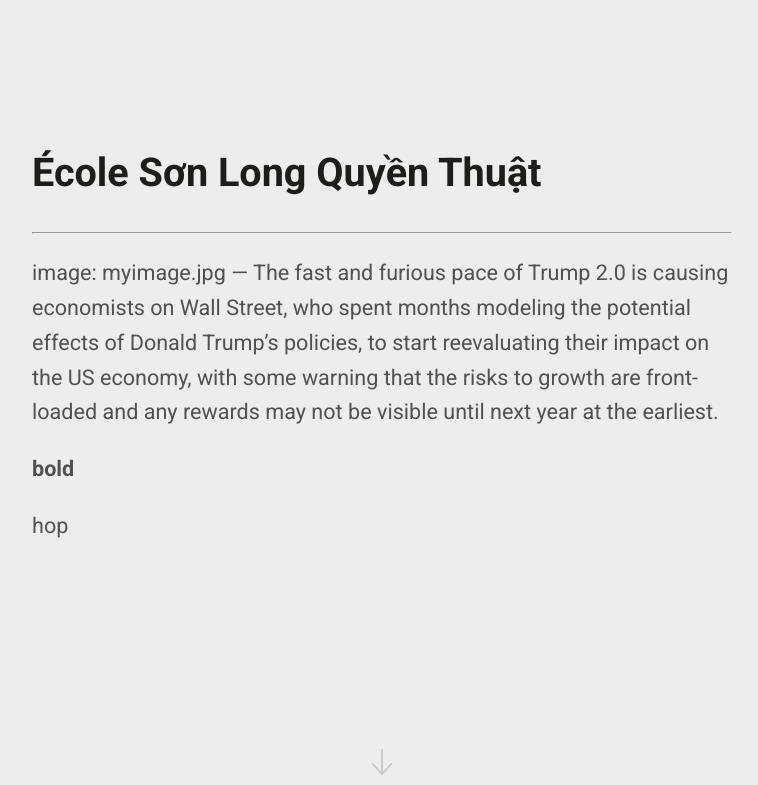
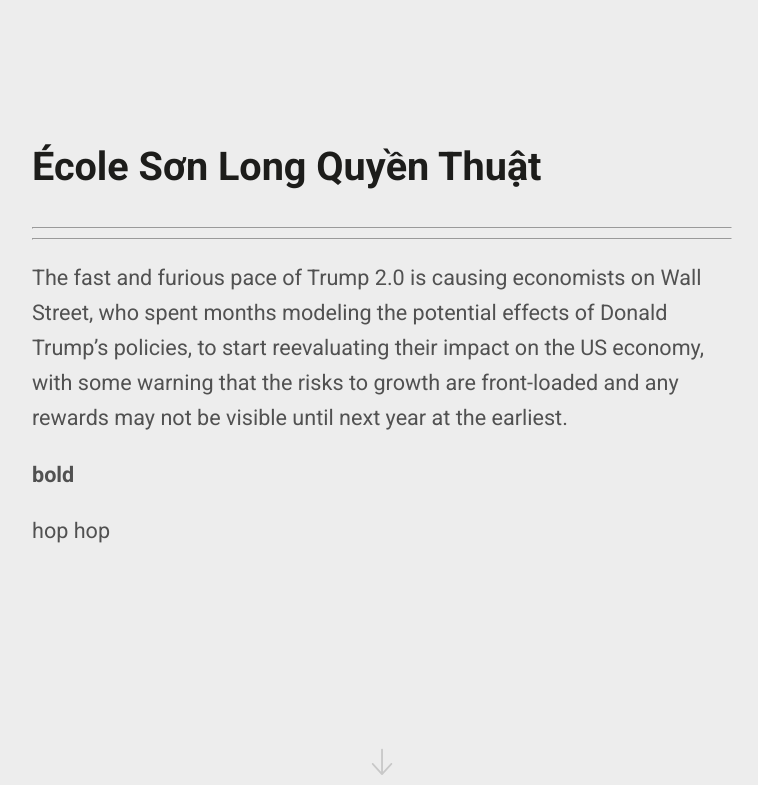
Before and after one commit to kaphadley/pages-test, a Jekyll site: the page built from docs/index.md, in a window 1280 px wide and 900 px high, scrolled down 991 px, cut to the strip 0-785 px from the top of the window. Shown: the whole strip, without its empty margins (258-1016 px from the left). Built offline with Jekyll 4.4.1, drawn with Linux system fonts in a browser that asks for light colours.

Commit message:
Update docs/_includes/content/presentation.md (via Pages CMS)

```diff
--- a/docs/_includes/content/presentation.md
+++ b/docs/_includes/content/presentation.md
@@ -1,8 +1,7 @@
 ---
-image: myimage.jpg
 ---
 The fast and furious pace of Trump 2.0 is causing economists on Wall Street, who spent months modeling the potential effects of Donald Trump’s policies, to start reevaluating their impact on the US economy, with some warning that the risks to growth are front-loaded and any rewards may not be visible until next year at the earliest.
 
 **bold**
 
-hop
+hop hop
```
